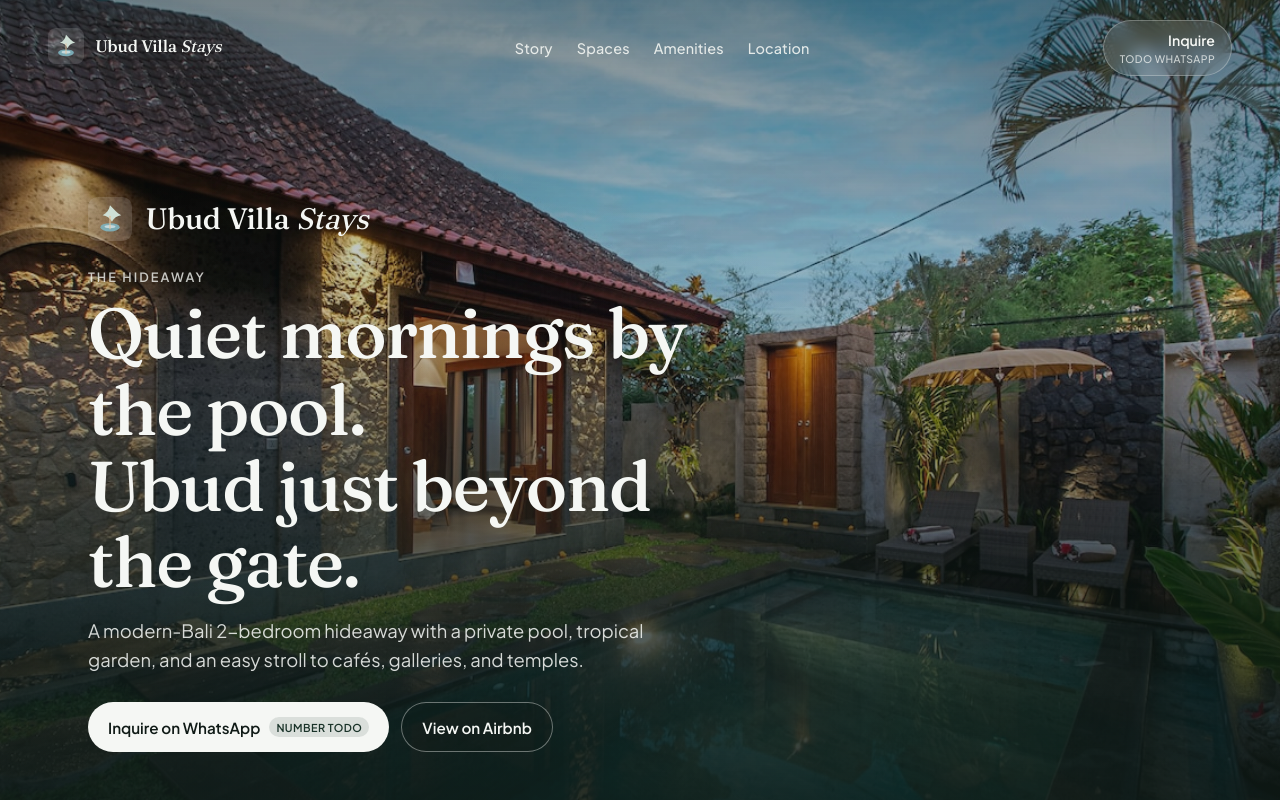
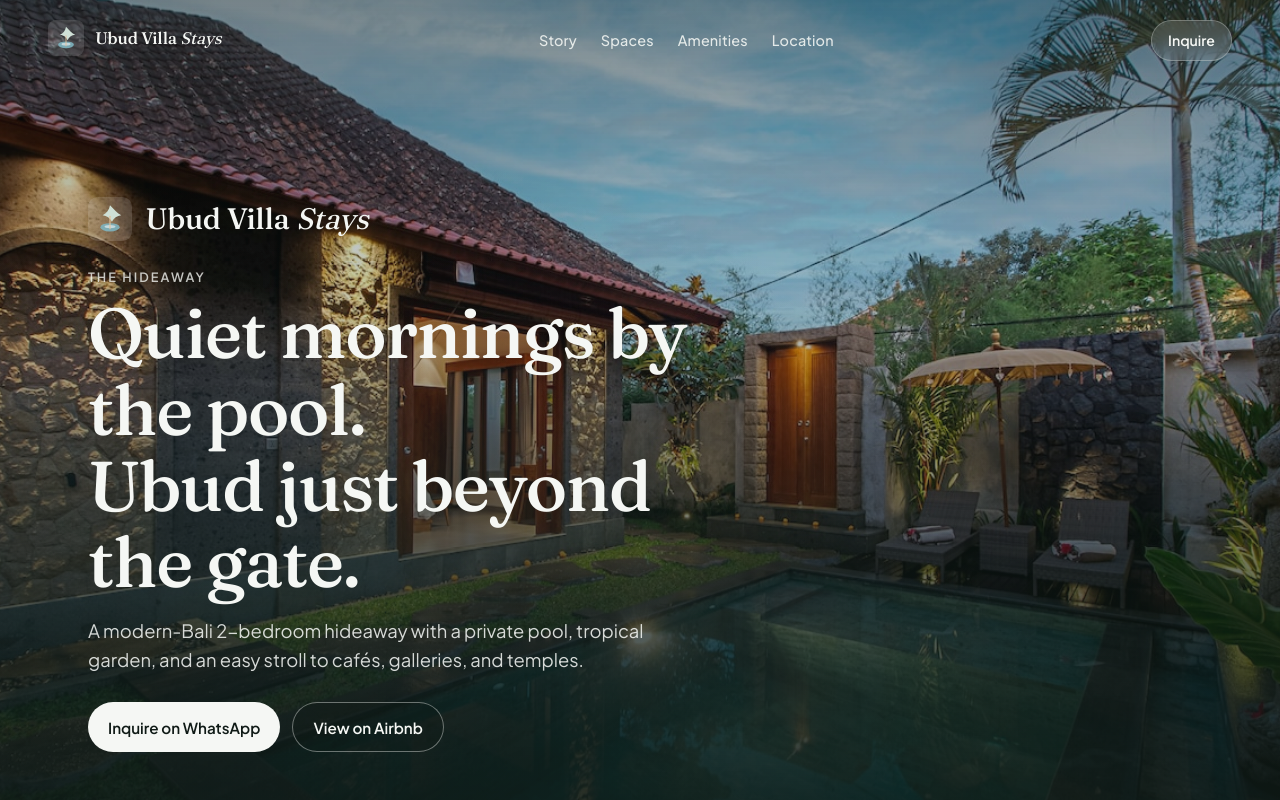
Before and after one commit to dewaprabawa/ubudvillastays, a Next.js app: page / in a window 1280 px wide. Shown: the top 800 px of the page. Built offline with nearby package versions, Linux system fonts and the light colour scheme.

Commit message:
Wire live WhatsApp and email contact details
Replace TODO placeholders with +6281775723663 and
sekarprivatebaliactivity@gmail.com across CTAs, footer, and JSON-LD.

```diff
--- a/src/components/Footer.module.css
+++ b/src/components/Footer.module.css
@@ -15,6 +15,21 @@
   margin: 1rem 0 0;
   max-width: 28rem;
   line-height: 1.55;
+}
+
+.contact {
+  margin-top: 0.75rem;
+  font-size: 0.92rem;
+}
+
+.contact a {
+  color: rgba(245, 247, 244, 0.88);
+  text-decoration: none;
+}
+
+.contact a:hover {
+  color: #fff;
+  text-decoration: underline;
 }
 
 .links {
--- a/src/components/Footer.tsx
+++ b/src/components/Footer.tsx
@@ -13,6 +13,11 @@ export function Footer() {
             {siteConfig.villaName} · private pool villa in{" "}
             {siteConfig.location.city}, {siteConfig.location.region}.
           </p>
+          <p className={styles.contact}>
+            <a href={whatsappHref()}>WhatsApp +62 817 7572 3663</a>
+            <span aria-hidden="true"> · </span>
+            <a href={`mailto:${siteConfig.email}`}>{siteConfig.email}</a>
+          </p>
         </div>
         <nav className={styles.links} aria-label="Footer">
           <a href="#story">Story</a>
@@ -21,6 +26,7 @@ export function Footer() {
           <a href="#location">Location</a>
           <a href="#reserve">Reserve</a>
           <a href={whatsappHref()}>WhatsApp</a>
+          <a href={`mailto:${siteConfig.email}`}>Email</a>
           <a
             href={siteConfig.airbnbUrl}
             target="_blank"
@@ -35,10 +41,7 @@ export function Footer() {
           © {new Date().getFullYear()} {siteConfig.name}. All rights reserved.
         </p>
         <p>
-          <Link href="/">ubudvillastays.com</Link>
-          {siteConfig.whatsappTodo
-            ? " · WhatsApp number pending (TODO)"
-            : null}
+          <Link href="/">{siteConfig.url.replace(/^https?:\/\//, "")}</Link>
         </p>
       </div>
     </footer>
--- a/src/components/Header.module.css
+++ b/src/components/Header.module.css
@@ -39,9 +39,7 @@
 
 .cta {
   display: inline-flex;
-  flex-direction: column;
-  align-items: flex-end;
-  gap: 0.15rem;
+  align-items: center;
   padding: 0.65rem 1rem;
   border-radius: 999px;
   background: rgba(245, 247, 244, 0.12);
@@ -59,14 +57,6 @@
   border-color: rgba(245, 247, 244, 0.5);
 }
 
-.todo {
-  font-size: 0.65rem;
-  font-weight: 500;
-  letter-spacing: 0.04em;
-  text-transform: uppercase;
-  opacity: 0.75;
-}
-
 @media (min-width: 860px) {
   .nav {
     display: flex;
--- a/src/components/Header.tsx
+++ b/src/components/Header.tsx
@@ -18,9 +18,6 @@ export function Header() {
         </nav>
         <a className={styles.cta} href={whatsappHref()}>
           Inquire
-          {siteConfig.whatsappTodo ? (
-            <span className={styles.todo}>TODO WhatsApp</span>
-          ) : null}
         </a>
       </div>
     </header>
--- a/src/components/Hero.module.css
+++ b/src/components/Hero.module.css
@@ -125,17 +125,6 @@
   transform: translateY(-1px);
 }
 
-.todoBadge {
-  font-size: 0.68rem;
-  font-weight: 600;
-  letter-spacing: 0.04em;
-  text-transform: uppercase;
-  padding: 0.2rem 0.45rem;
-  border-radius: 999px;
-  background: rgba(26, 51, 41, 0.12);
-  color: var(--canopy);
-}
-
 @keyframes riseIn {
   from {
     opacity: 0;
--- a/src/components/Hero.tsx
+++ b/src/components/Hero.tsx
@@ -35,9 +35,6 @@ export function Hero() {
         <div className={styles.actions}>
           <a className={styles.primary} href={whatsappHref()}>
             Inquire on WhatsApp
-            {siteConfig.whatsappTodo ? (
-              <span className={styles.todoBadge}>Number TODO</span>
-            ) : null}
           </a>
           <a
             className={styles.secondary}
--- a/src/components/JsonLd.tsx
+++ b/src/components/JsonLd.tsx
@@ -8,7 +8,8 @@ export function JsonLd() {
     description: siteConfig.description,
     url: siteConfig.url,
     image: [`${siteConfig.url}/images/villa/og.jpg`],
-    telephone: siteConfig.whatsappTodo ? undefined : siteConfig.whatsappNumber,
+    telephone: siteConfig.whatsappNumber,
+    email: siteConfig.email,
     address: {
       "@type": "PostalAddress",
       addressLocality: siteConfig.location.city,
--- a/src/components/Reserve.module.css
+++ b/src/components/Reserve.module.css
@@ -40,6 +40,12 @@
   max-width: 36rem;
   line-height: 1.65;
   color: var(--ink-soft);
+}
+
+.lede a {
+  color: var(--canopy);
+  text-decoration: underline;
+  text-underline-offset: 0.15em;
 }
 
 .actions {
@@ -86,17 +92,3 @@
   transform: translateY(-1px);
   border-color: rgba(20, 38, 31, 0.45);
 }
-
-.todo {
-  font-size: 0.68rem;
-  font-weight: 600;
-  letter-spacing: 0.03em;
-  text-transform: uppercase;
-  opacity: 0.8;
-}
-
-.note {
-  margin: 1.25rem 0 0;
-  font-size: 0.85rem;
-  color: rgba(15, 26, 22, 0.62);
-}
--- a/src/components/Reserve.tsx
+++ b/src/components/Reserve.tsx
@@ -12,14 +12,12 @@ export function Reserve() {
         </h2>
         <p className={styles.lede}>
           Message us on WhatsApp with your travel window and guest count, or
-          continue to Airbnb to check live availability.
+          continue to Airbnb to check live availability. You can also email{" "}
+          <a href={`mailto:${siteConfig.email}`}>{siteConfig.email}</a>.
         </p>
         <div className={styles.actions}>
           <a className={styles.primary} href={whatsappHref()}>
             WhatsApp inquiry
-            {siteConfig.whatsappTodo ? (
-              <span className={styles.todo}>Replace +62XXXXXXXXXXX</span>
-            ) : null}
           </a>
           <a
             className={styles.secondary}
@@ -30,12 +28,6 @@ export function Reserve() {
             Book via Airbnb
           </a>
         </div>
-        {siteConfig.whatsappTodo ? (
-          <p className={styles.note} role="note">
-            WhatsApp number is a placeholder (TODO) until the host confirms the
-            live contact.
-          </p>
-        ) : null}
       </Reveal>
     </section>
   );
--- a/src/lib/site.ts
+++ b/src/lib/site.ts
@@ -4,14 +4,12 @@ export const siteConfig = {
   tagline: "A private 2-bedroom pool villa steps from the heart of Ubud.",
   description:
     "Book The Hideaway — a calm 2-bedroom villa with private pool in Tirta Tawar, Ubud, Bali. Walk to cafés, galleries, and temples. Inquire on WhatsApp or reserve on Airbnb.",
-  url: "https://ubudvillastays.com",
+  url: "https://ubudvillastays.vercel.app",
   locale: "en_US",
   airbnbUrl:
     "https://www.airbnb.com/rooms/1429000075230755234",
-  // TODO: replace with the real host WhatsApp number (digits only after country code)
-  whatsappNumber: "+62XXXXXXXXXXX",
-  whatsappTodo: true,
-  email: "hello@ubudvillastays.com",
+  whatsappNumber: "+6281775723663",
+  email: "sekarprivatebaliactivity@gmail.com",
   location: {
     area: "Tirta Tawar",
     city: "Ubud",
```
Also changed, not shown: 2 other files (tests, documents, lock files or other folders).
